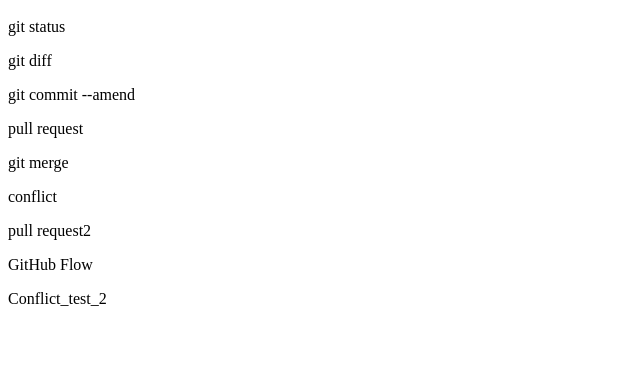
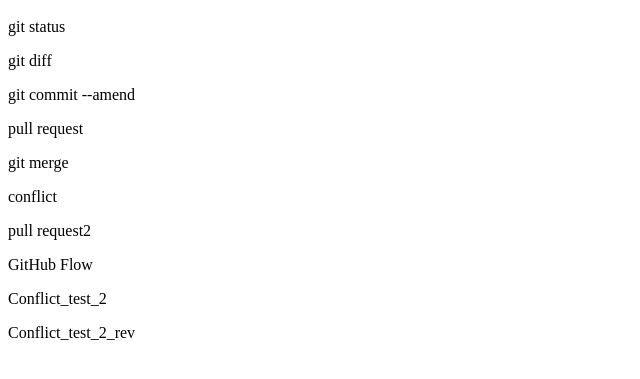
Before and after one commit to atamaoka/git_tutorial, a plain HTML site: page index.html in a window 1280 px wide. Shown: the part 57-436 px from the top of the page, without its empty margins (0-640 px from the left). Drawn offline with Linux system fonts and the light colour scheme.

Commit message:
Update index.html

```diff
--- a/index.html
+++ b/index.html
@@ -8,3 +8,4 @@
 <p>pull request2</p>
 <p>GitHub Flow</p>
 <p>Conflict_test_2</p>
+<p>Conflict_test_2_rev</p>
```
